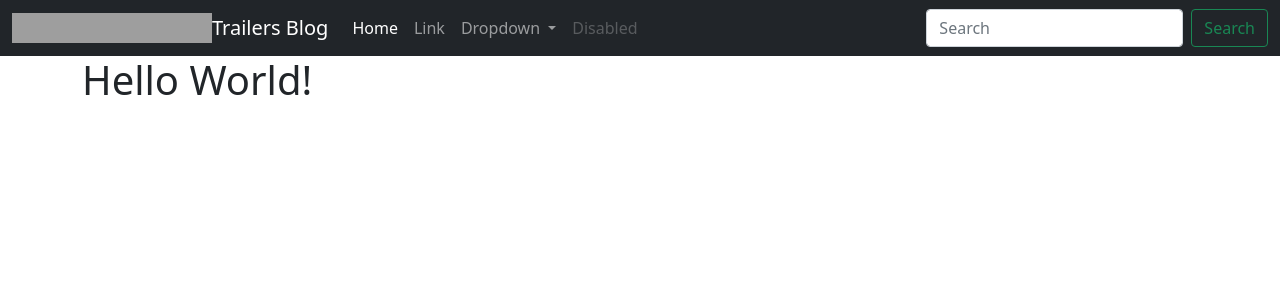
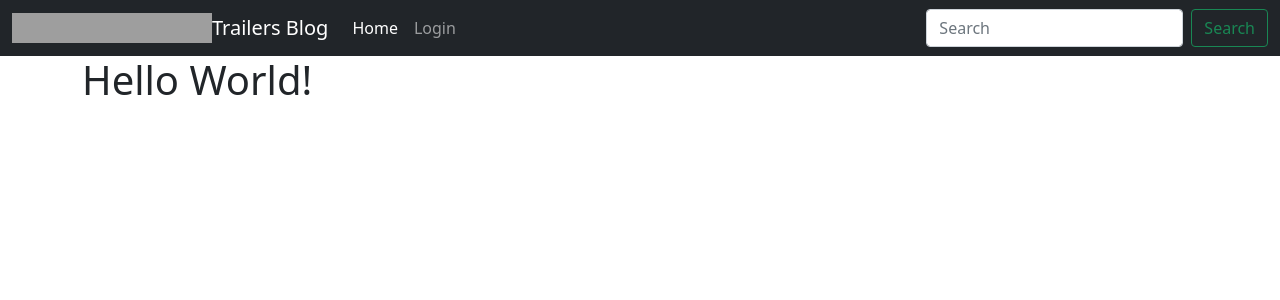
Before and after one commit to FabrizioAdi/Robinson-Trailers-Blog-M4, a Django app: page / in a window 1280 px wide. Shown: the top 300 px of the page. Run offline with Django 3.2, Linux system fonts and the light colour scheme; data that the repository does not hold is empty; grey boxes are pictures that could not be loaded.

Commit message:
Customize navbar

```diff
--- a/templates/base.html
+++ b/templates/base.html
@@ -23,23 +23,10 @@
               <a class="nav-link active" aria-current="page" href="#">Home</a>
             </li>
             <li class="nav-item">
-              <a class="nav-link" href="#">Link</a>
-            </li>
-            <li class="nav-item dropdown">
-              <a class="nav-link dropdown-toggle" href="#" id="navbarDropdown" role="button" data-bs-toggle="dropdown" aria-expanded="false">
-                Dropdown
-              </a>
-              <ul class="dropdown-menu" aria-labelledby="navbarDropdown">
-                <li><a class="dropdown-item" href="#">Action</a></li>
-                <li><a class="dropdown-item" href="#">Another action</a></li>
-                <li><hr class="dropdown-divider"></li>
-                <li><a class="dropdown-item" href="#">Something else here</a></li>
-              </ul>
-            </li>
-            <li class="nav-item">
-              <a class="nav-link disabled">Disabled</a>
+              <a class="nav-link" href="#">Login</a>
             </li>
           </ul>
+          <!-- Search Bar -->
           <form class="d-flex">
             <input class="form-control me-2" type="search" placeholder="Search" aria-label="Search">
             <button class="btn btn-outline-success" type="submit">Search</button>
```
